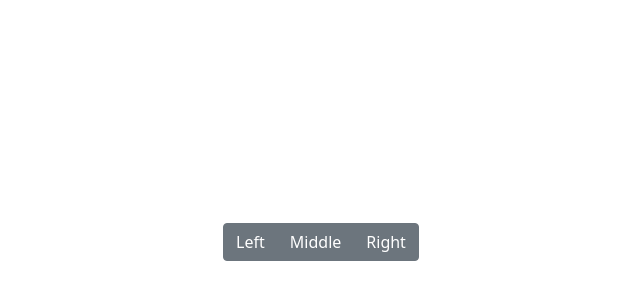
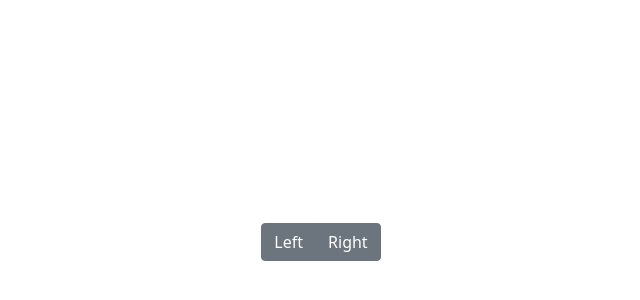
Before and after one commit to VasyaTuryak/Vue-js-Hillel-HomeWork, a Vue app: page / in a window 1280 px wide. Shown: the part 158-458 px from the top of the page, without its empty margins (319-959 px from the left). Built offline with nearby package versions, Linux system fonts and the light colour scheme.

Commit message:
Btn Group two button

```diff
--- a/src/components/BtnGroup.vue
+++ b/src/components/BtnGroup.vue
@@ -5,7 +5,6 @@ export default {
     return {
       btn: {
         right: false,
-        middle: false,
         left: false
       }
     }
@@ -36,8 +35,7 @@ export default {
     <div class="btn-group" role="group" @click="btnStatus">
       <button id="left" :class="btn.left? 'active bg-primary':'' " type="button" class="btn btn-secondary ">Left
       </button>
-      <button id='middle' :class="btn.middle? 'active bg-primary':'' " type="button" class="btn btn-secondary">Middle
-      </button>
+
       <button id='right' :class="btn.right? 'active bg-primary':'' " type="button" class="btn btn-secondary">Right
       </button>
     </div>
```
